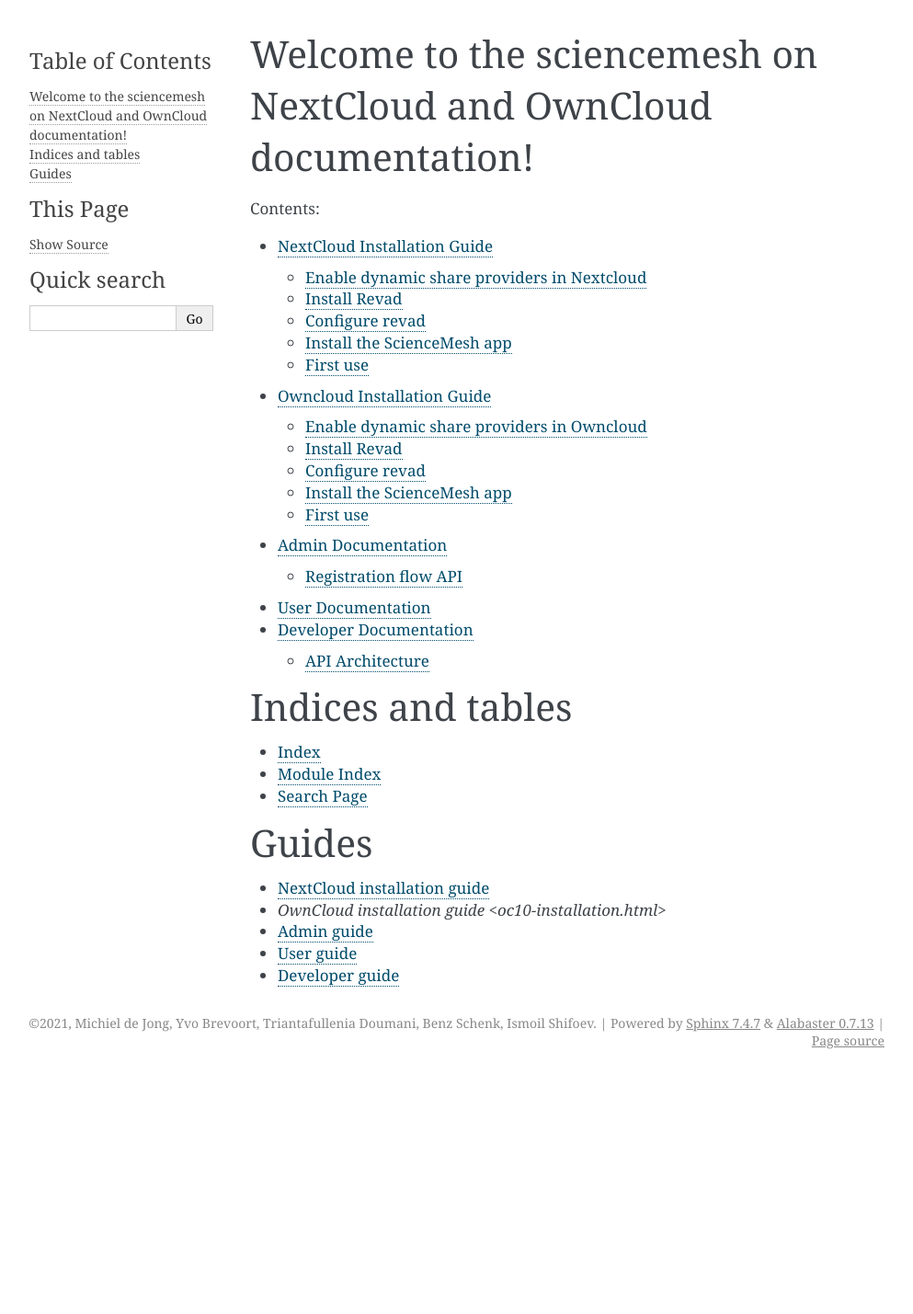
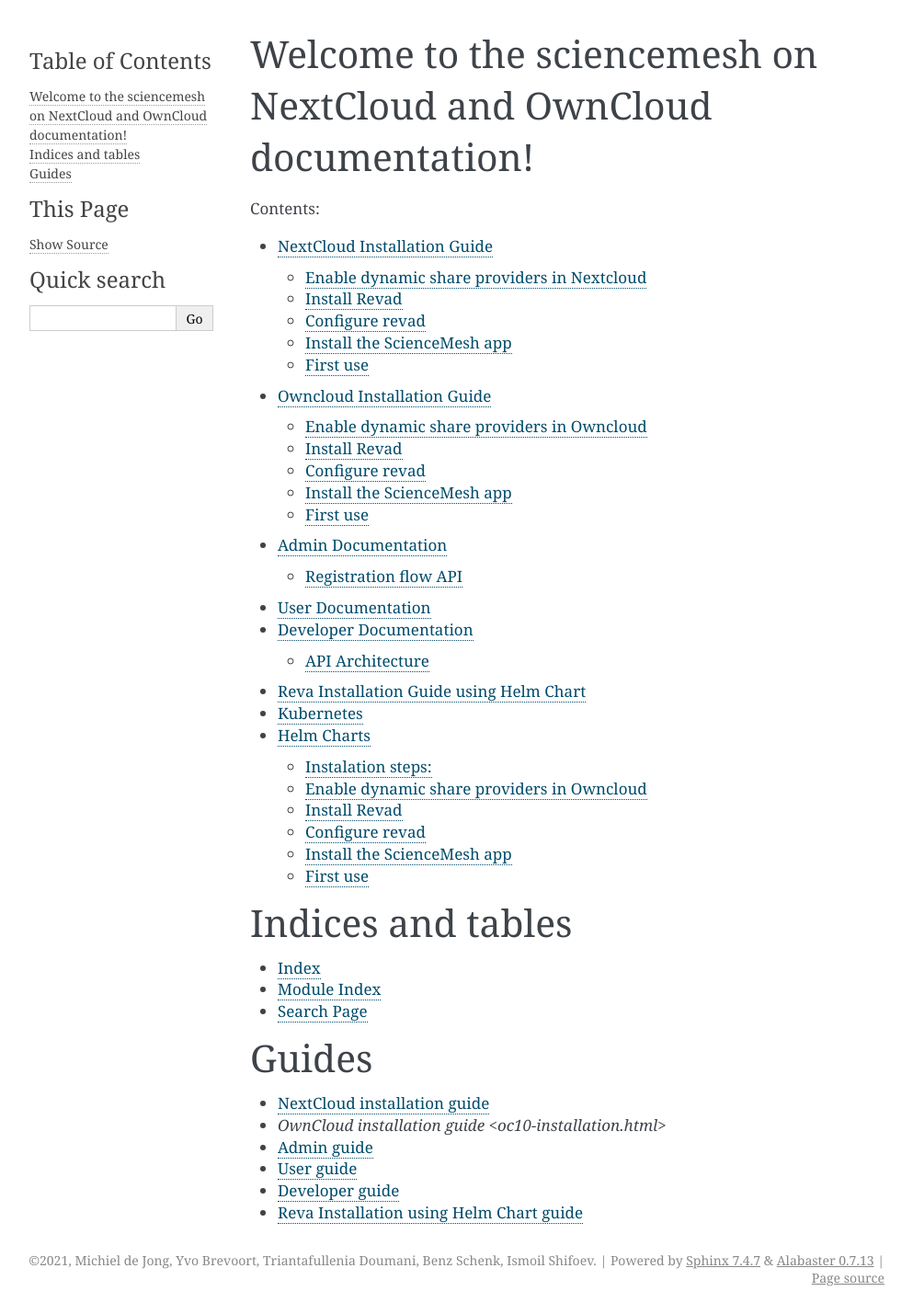
Before and after one commit to pondersource/sciencemesh-php, a Sphinx documentation site: the page built from source/index.rst, in a window 1280 px wide. Shown: the whole page at 92% size, without its empty margins (148-1141 px from the left). Built offline with Sphinx 7.4.7, drawn with Linux system fonts in a browser that asks for light colours; before the commit the page ends 1171 px from its top, so only the background shows below that; some of the changed lines change nothing that is shown.

Commit message:
reva helm docs

```diff
--- a/source/index.rst
+++ b/source/index.rst
@@ -15,6 +15,7 @@
    admin
    user
    developer
+   reva-helm
 
 Indices and tables
 ==================
@@ -31,3 +32,4 @@
 * `Admin guide <admin.html>`__
 * `User guide <user.html>`__
 * `Developer guide <developer.html>`__
+* `Reva Installation using Helm Chart guide <reva-helm.html>`__
--- /dev/null
+++ b/source/reva-helm.rst
@@ -0,0 +1,90 @@
+Reva Installation Guide using Helm Chart
+==================
+This section tries to provide a detailed step by step documentation for reva installation  on kubernetes using helm chart.
+
+Kubernetes
+==================
+If you have planty of resources and infrustructures and you can use Kubernetes itself, but if you want run reva on a small machine
+using clustrisation infrustracture you can install the `microK8S  <https://microk8s.io/>`__.
+
+Helm Charts
+==================
+You can find Helm chart documentation `here <https://helm.sh/docs/intro/quickstart/> `__.
+
+Instalation steps:
+~~~~~~~~~~~~~~~~~~
+1- clone **feature/oc-config** branch of the reva helm chart code from `this repo <https://github.com/pondersource/charts>`__ .
+2- enter into **revad** folder.
+::
+  first of all check the ingress class name of the installed kubernetes controller that you already have.
+  using this commands:
+  1- kubectl get all  -n ingress
+     To get the name of ingress controller pod.
+  2- kubectl describe -n ingress <ingress-controller-pod_name>
+     To list the pod details and then check **--ingress-class** value.
+     if it is nginx it is ok and you donot need to change the value of *ingress.services.http.annotations.kubernetes.io/ingress.class*
+     and *ingress.services.grpc.annotations.kubernetes.io/ingress.class*. but if it has deferebt value (specially when you are using microk8s),
+     you should change dose values in the values.yaml file.
+
+3- you can get the generated manifests befor installing by running below command and check the result to confirm its validity:
+::
+  helm template --debug <THE_CHOOSEN_NAME> .\
+   --set EFSS=OWNCLOUD \
+   --set OCURL=<Url of you NC/OC10 hosting machine> \
+   --set SharedSecret=thisismysecret \
+   --set HostDomain=<Domain name of your reva hosted machine> \
+   --set ingress.services.http.hostname=<Domain name of your reva hosted machine>
+   --set ingress.services.grpc.hostname=<Domain name of your reva hosted machine>
+   --set ingress.enabled=true
+
+4- finally this is the installation command:
+::
+   helm install <THE_CHOOSEN_NAME> .\
+   --set EFSS=OWNCLOUD \
+   --set OCURL=<Url of you NC/OC10 hosting machine> \
+   --set SharedSecret=thisismysecret \
+   --set HostDomain=<Domain name of your reva hosted machine> \
+   --set ingress.services.http.hostname=<Domain name of your reva hosted machine>
+   --set ingress.services.grpc.hostname=<Domain name of your reva hosted machine>
+   --set ingress.enabled=true
+
+Addition to this documentation also, you can refer to some links in `this Gitter thread <https://gitter.im/sciencemesh/task-force-technical?at=630dc4aa9d3c186299d87893>`__,
+and ask your questions there.
+There are number of things you will need to do get this working for your site:
+
+Enable dynamic share providers in Owncloud
+~~~~~~~~~~~~~~~~~~~~~~~~~~~~~~~~~~~~~~~~~~~
+Apply the `reva-sharees <https://github.com/pondersource/core.git>`__ branch to your ownCloud installation.
+This is necessary for OwnCloud to recognize shares of type the 'ScienceMesh'.
+
+Add this line into configuration file of Owncloud "config/config.php":
+  'sharing.managerFactory' => 'OCA\\ScienceMesh\\ScienceMeshProviderFactory'
+
+Install Revad
+~~~~~~~~~~~~~
+See also https://github.com/cs3org/reva::
+
+  git clone https://github.com/cs3org/reva
+  cd reva
+  make deps
+  make build
+
+Configure revad
+~~~~~~~~~~~~~~~
+
+Something like `./mesh.toml`. This will probably require some experimentation. You can contact @michielbdejong in https://gitter.im/cs3org/REVA for help.
+See also the `ocm-test-suite revad configs <https://github.com/cs3org/ocm-test-suite/tree/main/servers/revad>`__ for examples.
+
+Install the ScienceMesh app
+~~~~~~~~~~~~~~~~~~~~~~~~~~~
+In your OwnCloud apps folder, run:
+
+   git clone --depth=1 --branch review-factory  https://github.com/pondersource/oc-sciencemesh sciencemesh
+
+Enable the app in the Owncloud admin dashboard.
+This will cause a few necessary database tables to be created.
+
+
+First use
+~~~~~~~~~
+From there on, follow the `admin guide <admin.html>`_.
```
